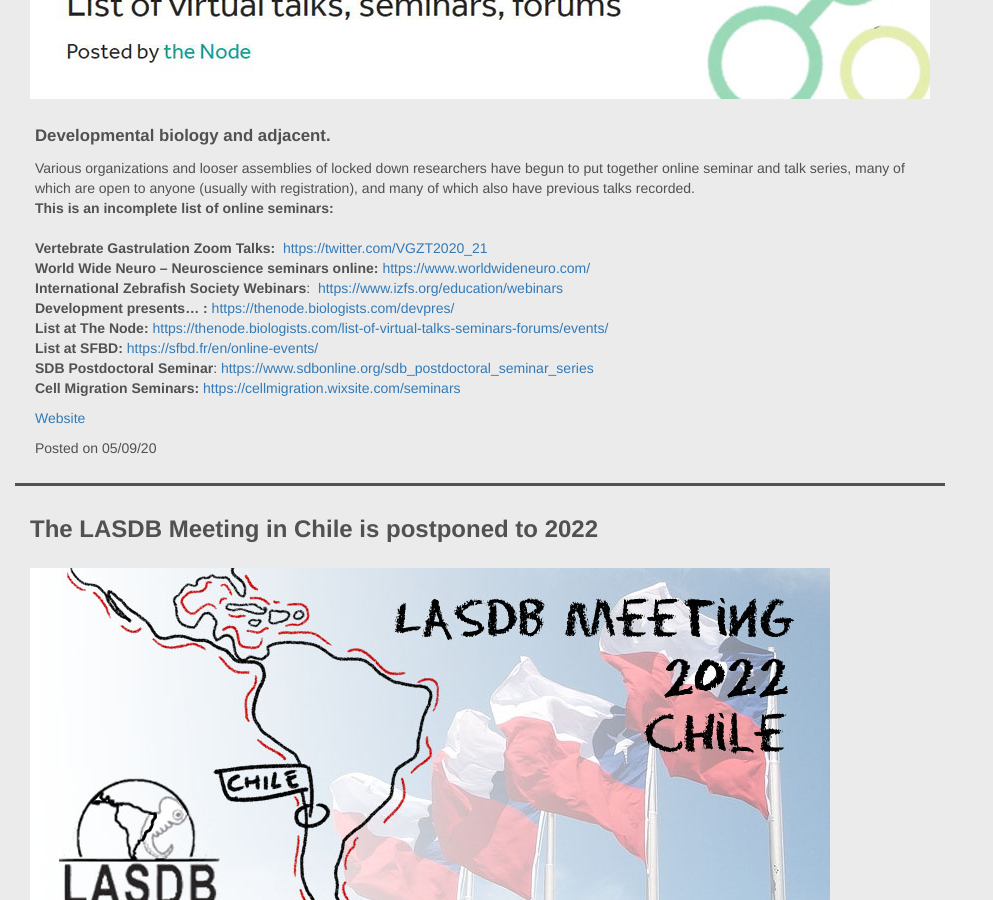
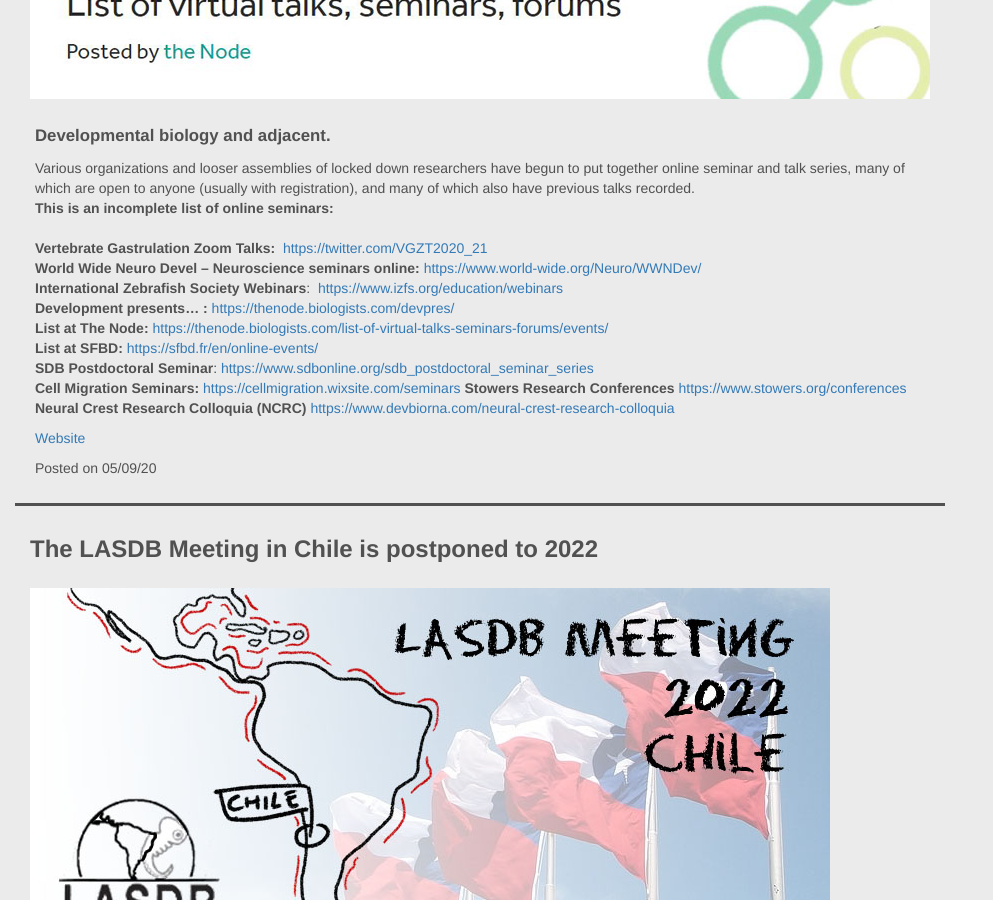
Before and after one commit to lasdb/lasdb.github.io, a Jekyll site: the page built from _posts/2000-01-01-news.markdown, in a window 1280 px wide and 900 px high, scrolled down 6418 px. Shown: the whole window, without its empty margins (0-993 px from the left). Built offline with Jekyll 4.4.1, drawn with Linux system fonts in a browser that asks for light colours; nearby versions of some CDN libraries.

Commit message:
Update 2000-01-01-news.markdown

```diff
--- a/_posts/2000-01-01-news.markdown
+++ b/_posts/2000-01-01-news.markdown
@@ -118,13 +118,15 @@
     body: 'Various organizations and looser assemblies of locked down researchers have begun to put together online seminar and talk series, many of which are open to anyone (usually with registration), and many of which also have previous talks recorded. <br>
     <strong>This is an incomplete list of online seminars:</strong><br><br>
     <strong>Vertebrate Gastrulation Zoom Talks:&nbsp;</strong>&nbsp;<a href="https://twitter.com/VGZT2020_21" target="_blank">https://twitter.com/VGZT2020_21</a><br>
-    <strong>World Wide Neuro &ndash; Neuroscience seminars online:</strong>&nbsp;<a href="https://www.worldwideneuro.com/" target="_blank">https://www.worldwideneuro.com/</a><br>
+    <strong>World Wide Neuro Devel &ndash; Neuroscience seminars online:</strong>&nbsp;<a href="https://www.world-wide.org/Neuro/WWNDev/" target="_blank">https://www.world-wide.org/Neuro/WWNDev/</a><br>
     <strong>International Zebrafish Society Webinars</strong>: &nbsp;<a href="https://www.izfs.org/education/webinars" target="_blank">https://www.izfs.org/education/webinars</a><br>
     <strong>Development presents&hellip; :&nbsp;</strong><a href="https://thenode.biologists.com/devpres/" target="_blank">https://thenode.biologists.com/devpres/</a><br>
     <strong>List at The Node:&nbsp;</strong><a href="https://thenode.biologists.com/list-of-virtual-talks-seminars-forums/events/">https://thenode.biologists.com/list-of-virtual-talks-seminars-forums/events/</a><br>
     <strong>List at SFBD:</strong>&nbsp;<a href="https://sfbd.fr/en/online-events/" target="_blank">https://sfbd.fr/en/online-events/</a><br>
     <strong>SDB&nbsp;Postdoctoral Seminar</strong>:&nbsp;<a href="https://www.sdbonline.org/sdb_postdoctoral_seminar_series" target="_blank">https://www.sdbonline.org/sdb_postdoctoral_seminar_series</a><br>
-    <strong>Cell Migration Seminars:</strong>&nbsp;<a href="https://cellmigration.wixsite.com/seminars" target="_blank">https://cellmigration.wixsite.com/seminars</a>'
+    <strong>Cell Migration Seminars:</strong>&nbsp;<a href="https://cellmigration.wixsite.com/seminars" target="_blank">https://cellmigration.wixsite.com/seminars</a>
+    <strong>Stowers Research Conferences</strong>&nbsp;<a href="https://www.stowers.org/conferences" target="_blank">https://www.stowers.org/conferences</a><br>
+    <strong>Neural Crest Research Colloquia (NCRC)</strong>&nbsp;<a href="https://www.devbiorna.com/neural-crest-research-colloquia" target="_blank">https://www.devbiorna.com/neural-crest-research-colloquia</a><br>'
     imageSm: '../img/news/onlinetalks-sm.jpg'
     imageBg: '../img/news/onlinetalks-bg.jpg'
     URL: 'https://thenode.biologists.com/list-of-virtual-talks-seminars-forums/events/'
```
